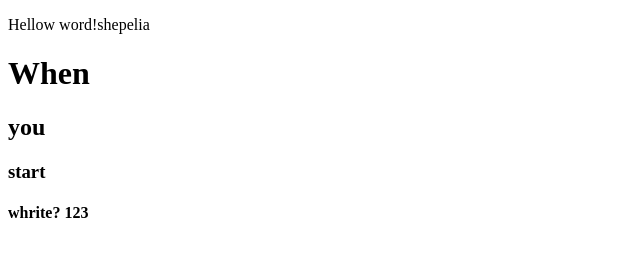
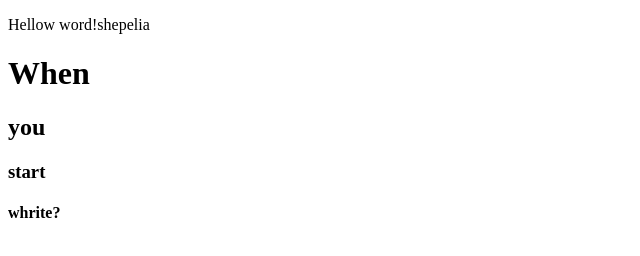
Before and after one commit to vadim-shepelia/lesson, a plain HTML site: page index.html in a window 1280 px wide. Shown: the full height of the page, 0-640 px from the left. Drawn offline with Linux system fonts and the light colour scheme.

Commit message:
delete 123 from h4

```diff
--- a/index.html
+++ b/index.html
@@ -12,7 +12,7 @@
     <h1>When</h1>
     <h2>you</h2>
     <h3>start</h3>
-    <h4>whrite? 123</h4>
+    <h4>whrite?</h4>
     <script src="js/skript.js"></script>
 
 </body>
```
